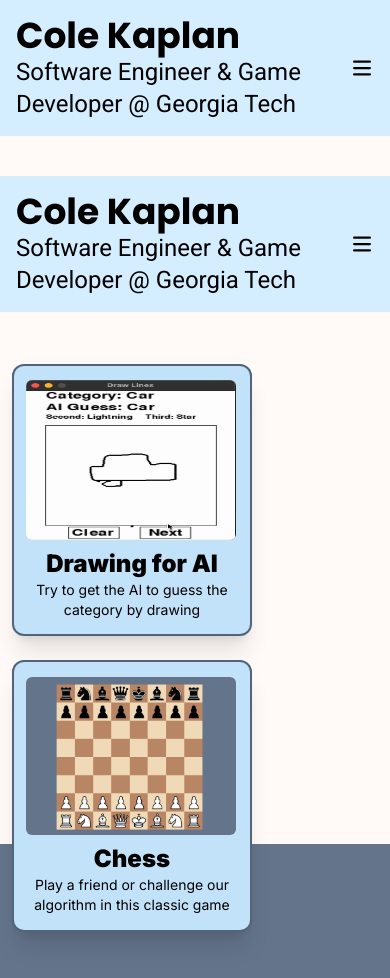
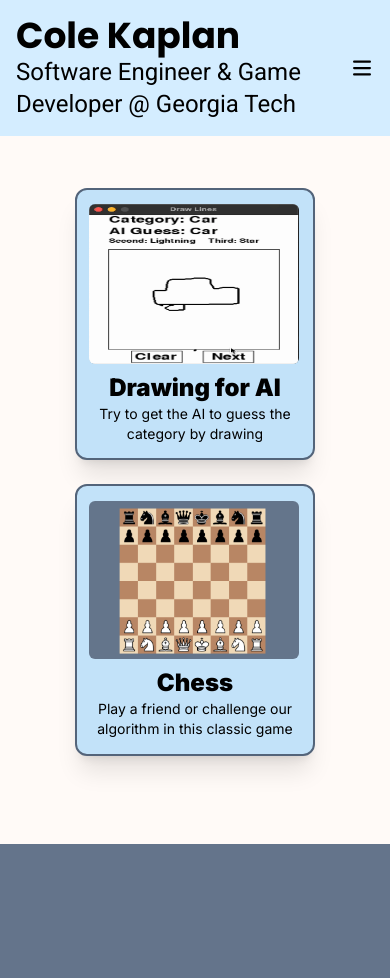
Before and after one commit to ColeKaplan/cole-website, a Next.js app: page / in a window 390 px wide. Shown: the top 978 px of the page. After the commit the page ends 844 px from the top, so only its background shows below. Built offline with nearby package versions, Linux system fonts and the light colour scheme.

Commit message:
sizing on mobile

```diff
--- a/app/page.tsx
+++ b/app/page.tsx
@@ -9,10 +9,10 @@ import MobileMainpage from '@/components/MobileMainpage';
 export default function Home(){
     return(
         <div id="columnDivForPage" className='flex flex-col h-screen items-center bg-[#fffaf7]'>
-            <div className='my-md:block'>
+            <div className='hidden my-md:block'>
                 <BrowserMainpage/>
             </div>
-            <div className='my-md:hidden'>
+            <div className='flex my-md:hidden'>
                 <MobileMainpage/>
             </div>
 
--- a/components/MobileMainpage.tsx
+++ b/components/MobileMainpage.tsx
@@ -4,13 +4,13 @@ import HorizontalCard from "./HorizontalCard";
 
 export default function MobileMainpage(){
     return (
-        <div>
-            <div className='pb-10 min-w-full'>
+        <div className="">
+            <div className='pb-10 w-screen'>
                 <Header />
             </div>
             <div className='flex flex-col my-md:hidden mb-10 min-h-max'>
                 <div id="cardsForGames" className='flex justify-center'>
-                    <div className='w-full hidden sm:block'>
+                    <div className='hidden sm:block'>
                         <HorizontalCard
                         link='/games/DrawingGame'
                         image='/games/DrawingGame/Car.png'
@@ -19,7 +19,7 @@ export default function MobileMainpage(){
                         />
                     </div>
 
-                    <div className='w-full flex sm:hidden'>
+                    <div className='flex sm:hidden'>
                         <Card
                         link='/games/DrawingGame'
                         image='/games/DrawingGame/Car.png'
@@ -29,7 +29,7 @@ export default function MobileMainpage(){
                     </div>
                 </div>
                 <div className='flex justify-center'>
-                    <div className='w-full hidden sm:block'>
+                    <div className='hidden sm:block'>
                         <HorizontalCard
                         link='/games/Chess'
                         image='/games/Chess/ChessImage.png'
@@ -38,7 +38,7 @@ export default function MobileMainpage(){
                         />
                     </div>
 
-                    <div className='w-full flex sm:hidden'>
+                    <div className='flex sm:hidden'>
                         <Card
                         link='/games/Chess'
                         image='/games/Chess/ChessImage.png'
```
